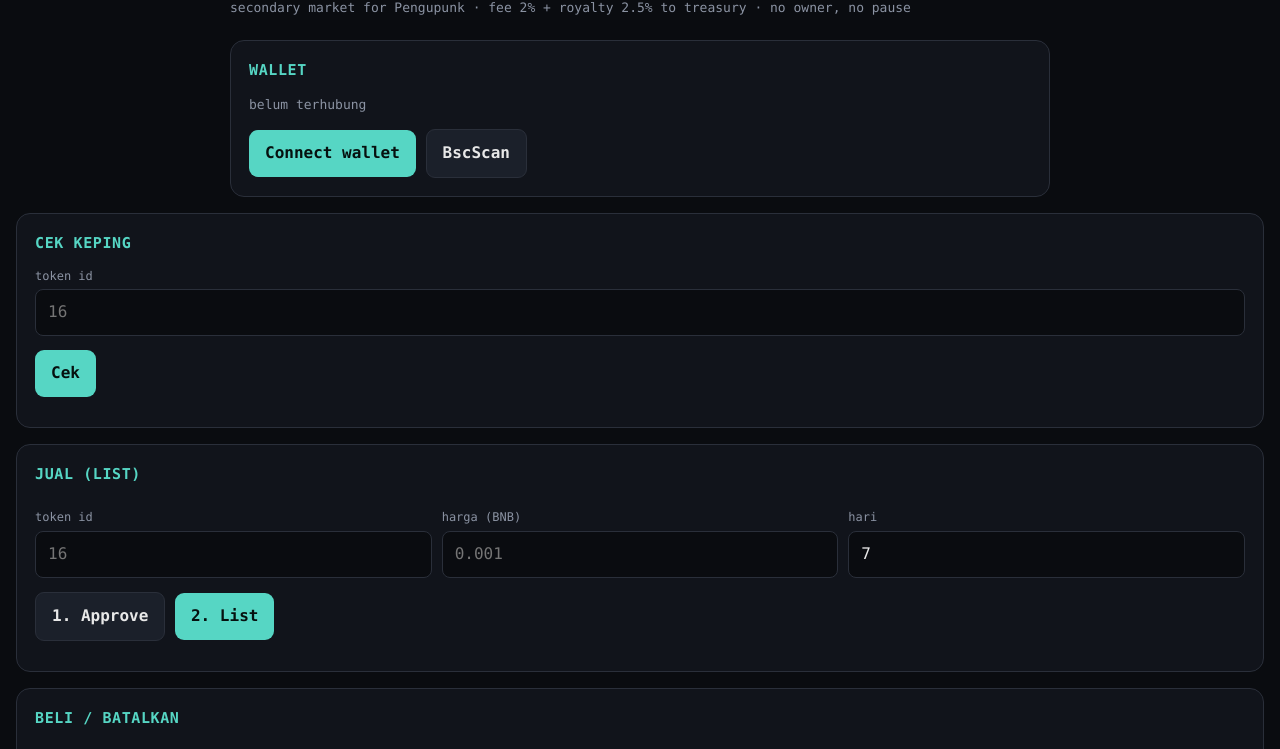
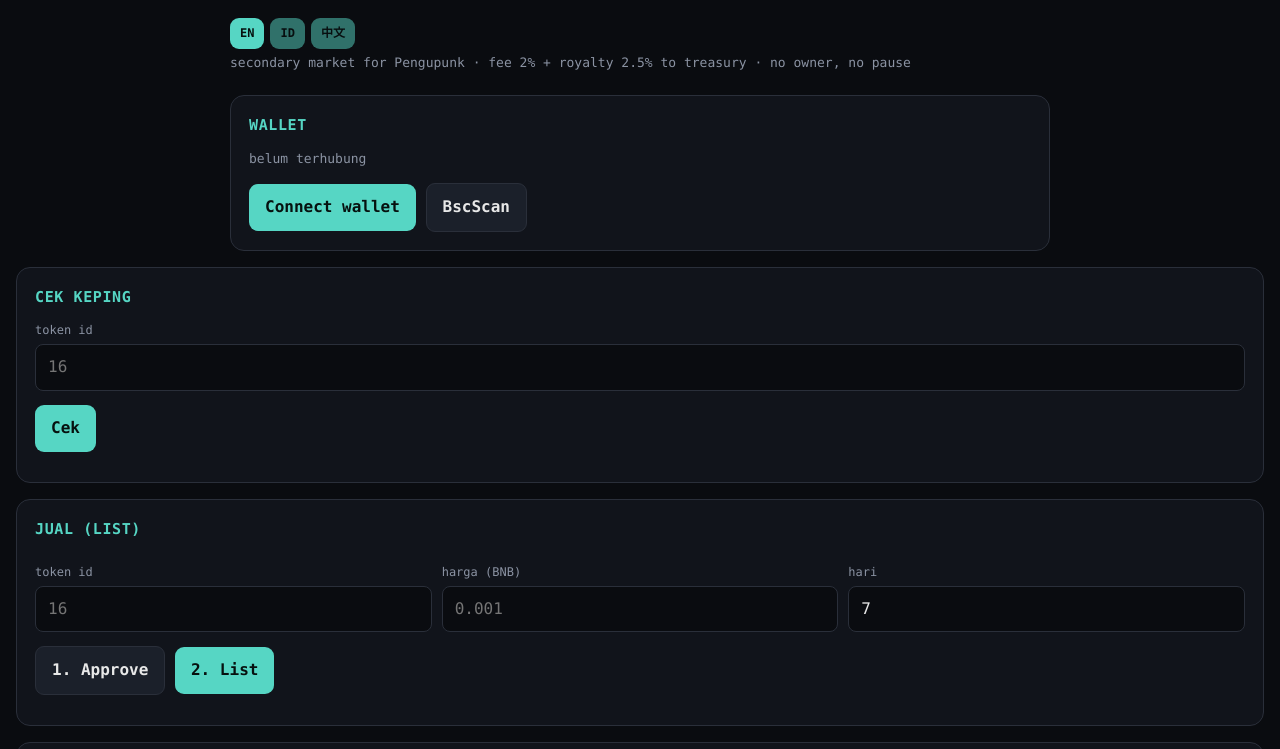
Before and after one commit to pengupunk/pengupunk, a website: page docs/market.html in a window 1280 px wide. Shown: the part 74-823 px from the top of the page. Drawn offline with nearby package versions, Linux system fonts and the light colour scheme.

Commit message:
market: EN/ID/ZH language switcher

```diff
--- a/docs/market.html
+++ b/docs/market.html
@@ -42,6 +42,11 @@
 <body>
 <div class="wrap">
   <h1>Pengu<span>market</span></h1>
+  <div id="lang" style="display:flex;gap:6px;margin:10px 0 4px">
+    <button class="lng" data-lang="en" style="padding:6px 10px;font-size:12px">EN</button>
+    <button class="lng" data-lang="id" style="padding:6px 10px;font-size:12px">ID</button>
+    <button class="lng" data-lang="zh" style="padding:6px 10px;font-size:12px">中文</button>
+  </div>
   <div class="sub">secondary market for Pengupunk · fee 2% + royalty 2.5% to treasury · no owner, no pause</div>
 
   <div class="card">
@@ -296,5 +301,65 @@ $("cancel").onclick = async () => {
   } catch (e) { $("bout").textContent = "cancel gagal: " + (e.shortMessage || e.message); }
 };
 </script>
+
+<script>
+const I18N = {
+  "Connect a wallet": { id: "Hubungkan wallet", zh: "连接钱包" },
+  "Pilih wallet. Di HP, halaman ini akan dibuka di dalam browser wallet itu — di situ tombol connect benar-benar menandatangani.": {
+    zh: "选择钱包。在手机上，本页面会在该钱包的内置浏览器中打开，只有在那里连接才会真正签名。" },
+  "Di desktop: pasang ekstensi MetaMask/Rabby lalu reload — tombol Connect langsung memakai wallet itu.": {
+    zh: "桌面端：安装 MetaMask/Rabby 扩展后刷新，Connect 会直接使用该钱包。" },
+  "wallet": { id: "wallet", zh: "钱包" },
+  "belum terhubung": { id: "belum terhubung", zh: "未连接" },
+  "Connect wallet": { id: "Hubungkan wallet", zh: "连接钱包" },
+  "cek keping": { id: "cek keping", zh: "查询 NFT" },
+  "token id": { id: "token id", zh: "token id" },
+  "Cek": { id: "Cek", zh: "查询" },
+  "jual (list)": { id: "jual (list)", zh: "出售（挂单）" },
+  "harga (BNB)": { id: "harga (BNB)", zh: "价格 (BNB)" },
+  "hari": { id: "hari", zh: "天数" },
+  "1. Approve": { id: "1. Approve", zh: "1. 授权" },
+  "2. List": { id: "2. List", zh: "2. 挂单" },
+  "beli / batalkan": { id: "beli / batalkan", zh: "购买 / 取消" },
+  "Buy (harga sesuai listing)": { id: "Beli (harga sesuai listing)", zh: "购买（按挂单价格）" },
+  "Cancel listing saya": { id: "Batalkan listing saya", zh: "取消我的挂单" },
+  "secondary market for Pengupunk · fee 2% + royalty 2.5% to treasury · no owner, no pause": {
+    id: "pasar sekunder Pengupunk · fee 2% + royalti 2,5% ke treasury · tanpa owner, tanpa pause",
+    zh: "Pengupunk 二级市场 · 手续费 2% + 版税 2.5% 归金库 · 无 owner，无暂停" },
+  "Listing disimpan on-chain. Pembeli membayar tepat sebesar harga listing. Dana penjual, fee, dan royalti dikirim dalam transaksi yang sama — kontrak tidak menyimpan dana (kecuali escrow bid yang bisa ditarik kembali).": {
+    zh: "挂单存储在链上。买家按挂单价格付款，卖家所得、手续费与版税在同一笔交易中发送——合约不托管资金（出价托管可随时撤回）。" },
+  "Tidak ada wallet di browser ini. Buka di dalam Binance app / MetaMask, atau pakai BscScan.": {
+    zh: "此浏览器没有内置钱包。请在 Binance app / MetaMask 中打开，或使用 BscScan。" }
+};
+
+const ORIG = new Map();
+function collectTextNodes(node) {
+  const walker = document.createTreeWalker(node, NodeFilter.SHOW_TEXT, null);
+  let n;
+  while ((n = walker.nextNode())) {
+    const t = n.nodeValue.trim();
+    if (t && !ORIG.has(n)) ORIG.set(n, n.nodeValue);
+  }
+}
+function applyLang(lang) {
+  localStorage.setItem("pk_lang", lang);
+  document.documentElement.lang = lang === "zh" ? "zh-CN" : lang;
+  ORIG.forEach((original, node) => {
+    const key = original.trim();
+    const dict = I18N[key];
+    if (!dict) { node.nodeValue = original; return; }
+    if (lang === "en") { node.nodeValue = original; return; }
+    const tr = dict[lang] || original;
+    node.nodeValue = original.replace(key, tr);
+  });
+  document.querySelectorAll(".lng").forEach(b => b.style.opacity = b.dataset.lang === lang ? "1" : ".5");
+}
+document.addEventListener("DOMContentLoaded", () => {
+  collectTextNodes(document.body);
+  document.querySelectorAll(".lng").forEach(b => b.onclick = () => applyLang(b.dataset.lang));
+  const saved = localStorage.getItem("pk_lang") || (navigator.language || "en").slice(0, 2);
+  applyLang(["en","id","zh"].includes(saved) ? saved : "en");
+});
+</script>
 </body>
 </html>
```
